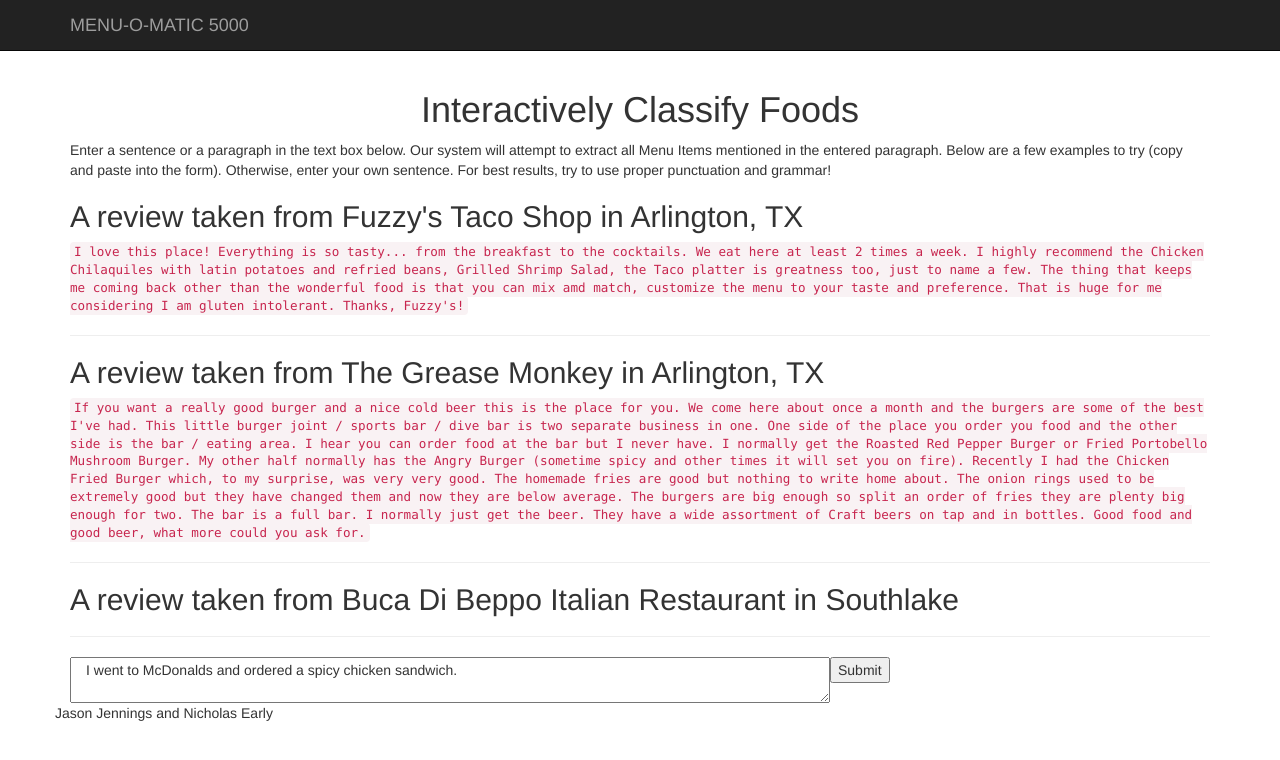
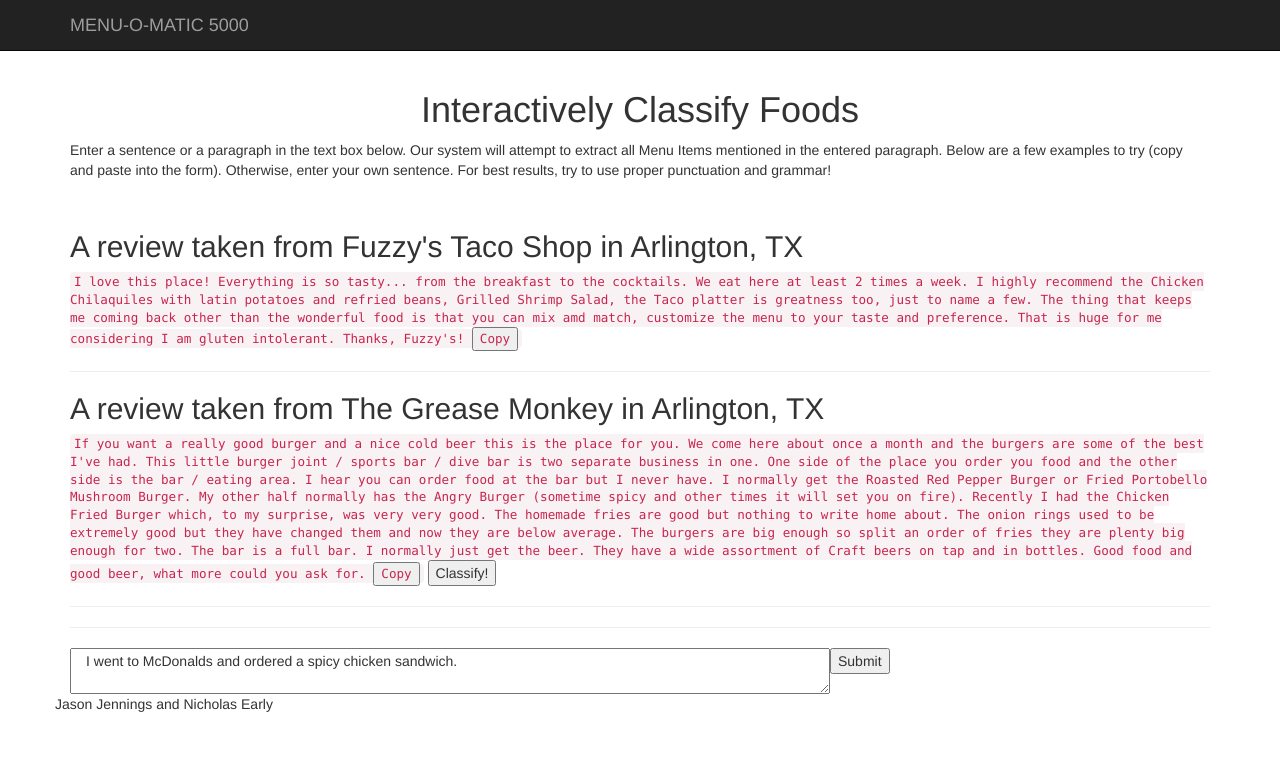
Before and after one commit to jjennings955/4334Project, a plain HTML site: page website/templates/index.html in a window 1280 px wide. Drawn offline with nearby package versions, Linux system fonts and the light colour scheme.

Commit message:
Made website more dynamic and easy to use

```diff
--- a/website/templates/index.html
+++ b/website/templates/index.html
@@ -70,15 +70,15 @@
     <div class="container">
     <p>Enter a sentence or a paragraph in the text box below. Our system will attempt to extract all Menu Items
     mentioned in the entered paragraph. Below are a few examples to try (copy and paste into the form). Otherwise,
-        enter your own sentence. For best results, try to use proper punctuation and grammar!
+        enter your own sentence. For best results, try to use proper punctuation and grammar!</p>
     <br>
         <h2>A review taken from Fuzzy's Taco Shop in Arlington, TX</h2>
-        <code>
+        <code class="ex">
             I love this place! Everything is so tasty... from the breakfast to the cocktails. We eat here at least 2 times a week. I highly recommend the Chicken Chilaquiles with latin potatoes and refried beans, Grilled Shrimp Salad, the Taco platter is greatness too, just to name a few. The thing that keeps me coming back other than the wonderful food is that you can mix amd match, customize the menu to your taste and preference. That is huge for me considering I am gluten intolerant. Thanks, Fuzzy's!
         </code>
         <hr/>
         <h2>A review taken from The Grease Monkey in Arlington, TX</h2>
-        <code>
+        <code class="ex">
             If you want a really good burger and a nice cold beer this is the place for you. We come here about once a month and the burgers are some of the best I've had.
 
 This little burger joint / sports bar / dive bar is two separate business in one. One side of the place you order you food and the other side is the bar / eating area. I hear you can order food at the bar but I never have.
@@ -91,9 +91,9 @@
 
 Good food and good beer, what more could you ask for.
         </code>
+        <button onclick="classify(this);">Classify!</button>
         <hr/>
-        <h2>A review taken from Buca Di Beppo Italian Restaurant in Southlake</h2>
-    </p>
+
         <hr>
 
         <div class="row">
@@ -141,6 +141,12 @@
     <script src="https://maxcdn.bootstrapcdn.com/bootstrap/3.3.4/js/bootstrap.min.js"></script>
     <script>
         $('#res-parent').hide();
+        $('.ex').each(function (i, obj) {
+            var txt = $(obj).text();
+            $(this).append($('<button></button').text('Copy').click(function() {
+                $('#comment').text(txt)
+            }));
+        });
         $('#submitbtn').click(function()
         {
             var output = '';
```
